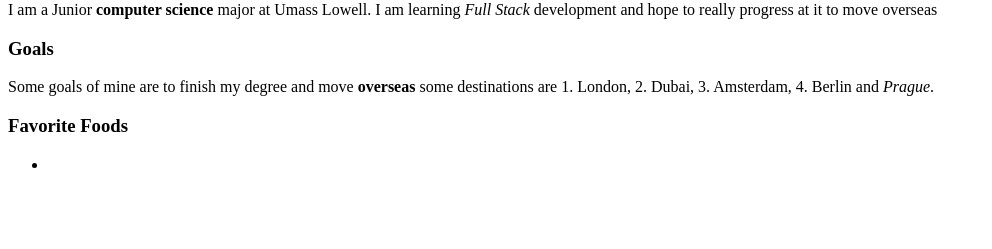
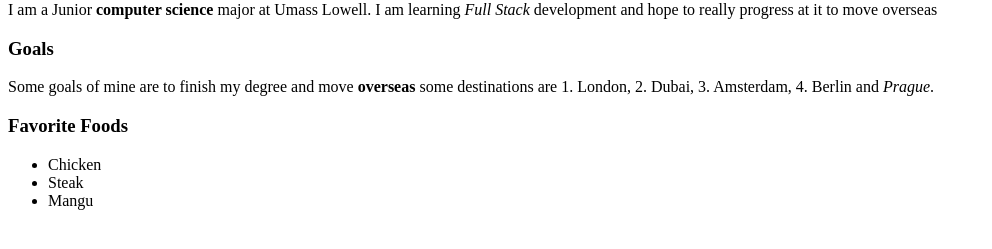
Before and after one commit to BladNunez/practice-, a plain HTML site: page index.html in a window 1280 px wide. Shown: the part 79-328 px from the top of the page, without its empty margins (0-992 px from the left). Drawn offline with Linux system fonts and the light colour scheme.

Commit message:
Displayed favorite foods in list

```diff
--- a/index.html
+++ b/index.html
@@ -22,7 +22,9 @@
 
     <h3>Favorite Foods</h3>
     <ul>
-      <li></li>
+      <li>Chicken</li>
+      <li>Steak</li>
+      <li>Mangu</li>
     </ul>
   </body>
 </html>
```
